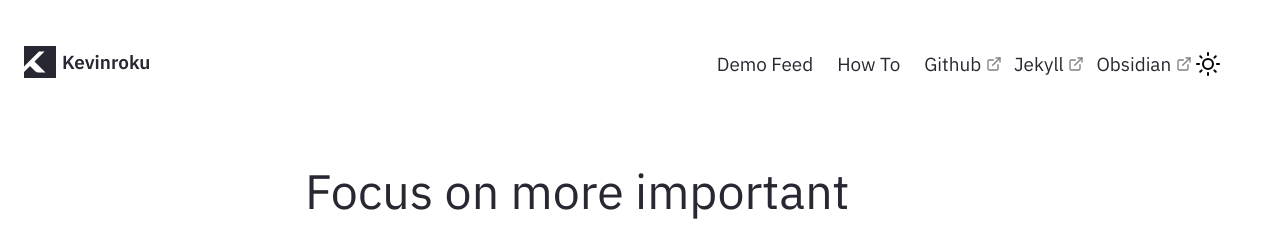
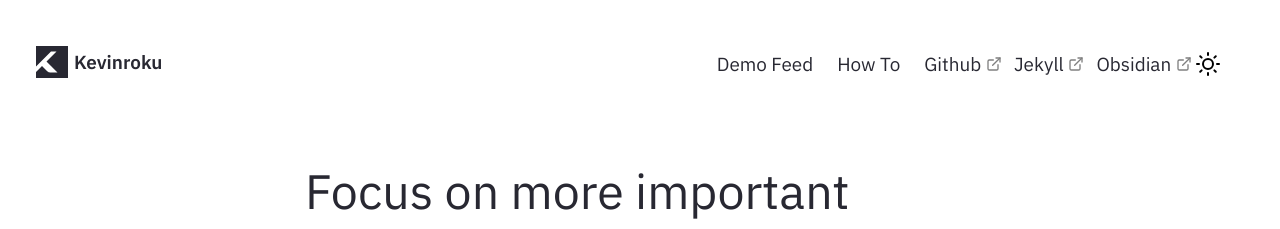
Before and after one commit to kevinroku/nroku.github.io, a Jekyll site: the page built from pages/index.md, in a window 1280 px wide. Shown: the top 229 px of the page. Built offline with Jekyll 4.4.1, drawn with Linux system fonts in a browser that asks for light colours.

Commit message:
Update Nav.html

```diff
--- a/_includes/Nav.html
+++ b/_includes/Nav.html
@@ -31,7 +31,7 @@
 
 <nav class="navbar is-transparent" role="navigation" aria-label="main navigation">
     <div class="navbar-brand">
-      <a class="navbar-item" style="padding-left: 0;"; href="{{ site.baseurl }}/index.html">
+      <a class="navbar-item" style="/* padding-left: 0; */"; href="{{ site.baseurl }}/index.html">
           <svg width="32" height="32" viewBox="0 0 64 64" fill="none" xmlns="http://www.w3.org/2000/svg" style="margin-right: 6px;">
              <rect width="64" height="64" fill=""></rect>
 
```
